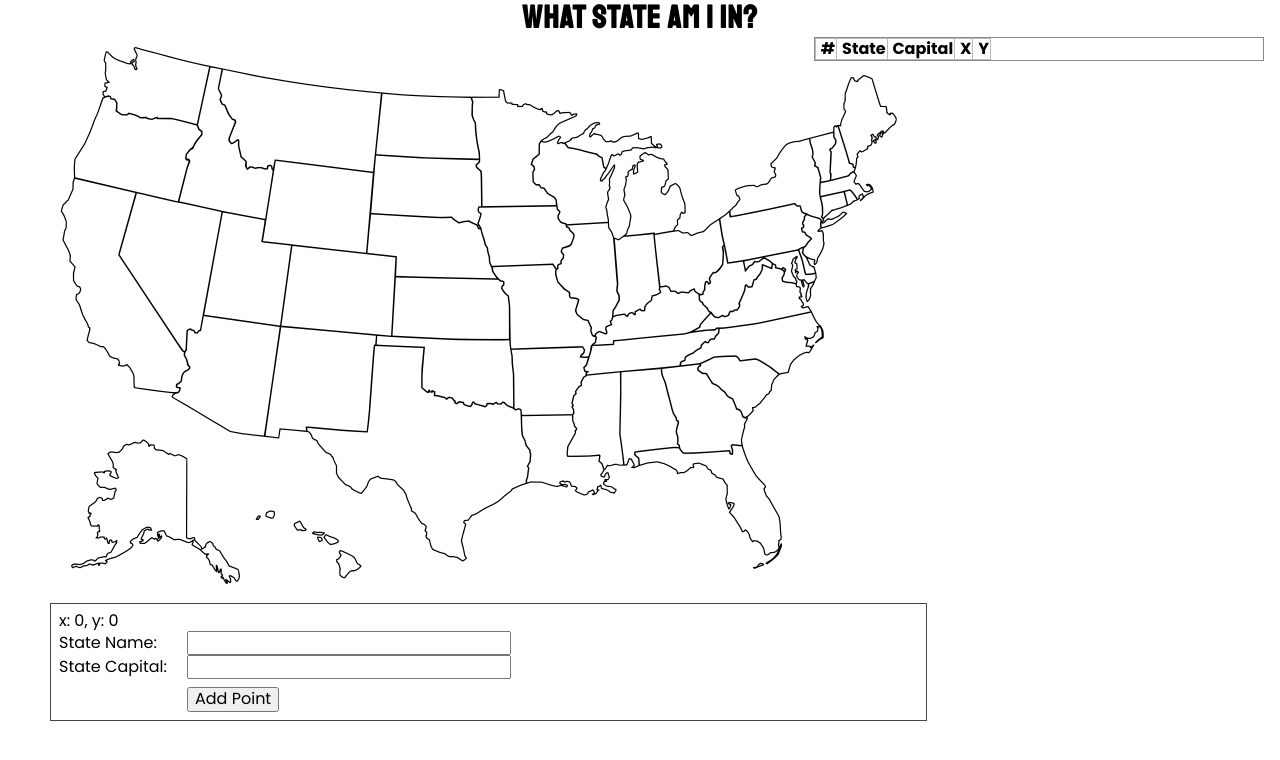
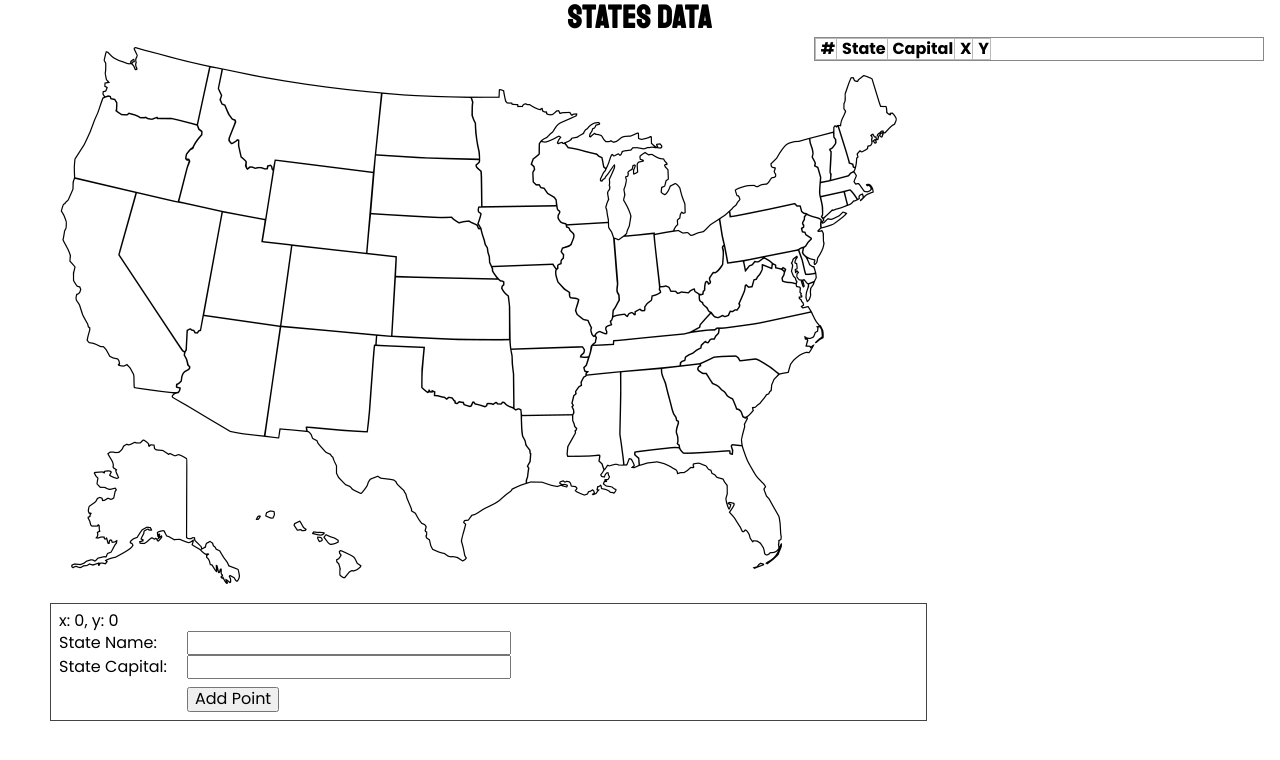
Before and after one commit to JulianNicholls/States-Quiz, a React (Create React App) app in the folder data-app/: page / in a window 1280 px wide. Shown: the top 760 px of the page. Built offline with nearby package versions, Linux system fonts and the light colour scheme.

Commit message:
Change header on data app

```diff
--- a/data-app/public/index.html
+++ b/data-app/public/index.html
@@ -10,7 +10,7 @@
     <link rel="icon" type="image/png" sizes="32x32" href="images/favicon-32x32.png" />
     <link rel="icon" type="image/png" sizes="16x16" href="images/favicon-16x16.png" />
     <link rel="manifest" href="%PUBLIC_URL%/manifest.json" />
-    <title>What state am I in?</title>
+    <title>States Data</title>
   </head>
   <body>
     <noscript>You need to enable JavaScript to run this app.</noscript>
--- a/data-app/src/App.tsx
+++ b/data-app/src/App.tsx
@@ -34,7 +34,7 @@ const App = () => {
   return (
     <div className="App">
       <header className="App-header">
-        <h1>What state am I in?</h1>
+        <h1>States Data</h1>
       </header>
 
       <main>
```
Also changed, not shown: data-app/tsconfig.json (added, +26 -0 lines).
